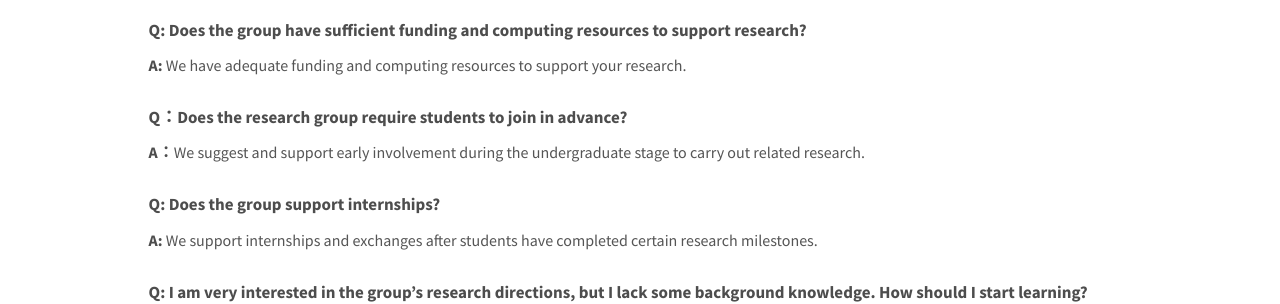
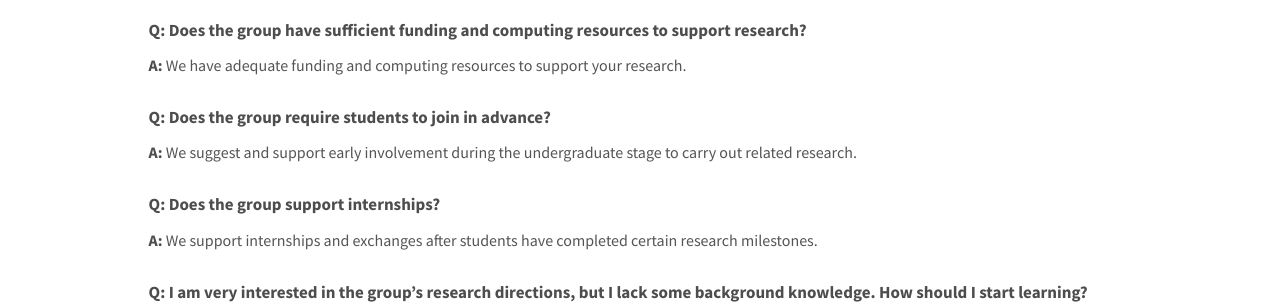
Before and after one commit to szu-tera/szu-tera.github.io, a Jekyll site: the page built from _pages/openings.md, in a window 1280 px wide and 900 px high, scrolled down 562 px. Shown: the part 154-458 px from the top of the window. Built offline with Jekyll 4.4.1, drawn with Linux system fonts in a browser that asks for light colours.

Commit message:
update text

```diff
--- a/_pages/openings.md
+++ b/_pages/openings.md
@@ -46,8 +46,8 @@ permalink: /join-us/
       </div>
 
       <div class="join-us-faq">
-        <h2>Q：Does the research group require students to join in advance?</h2>
-        <p><strong>A：</strong>We suggest and support early involvement during the undergraduate stage to carry out related research.</p>
+        <h2>Q: Does the group require students to join in advance?</h2>
+        <p><strong>A:</strong> We suggest and support early involvement during the undergraduate stage to carry out related research.</p>
       </div>
 
       <div class="join-us-faq">
```
